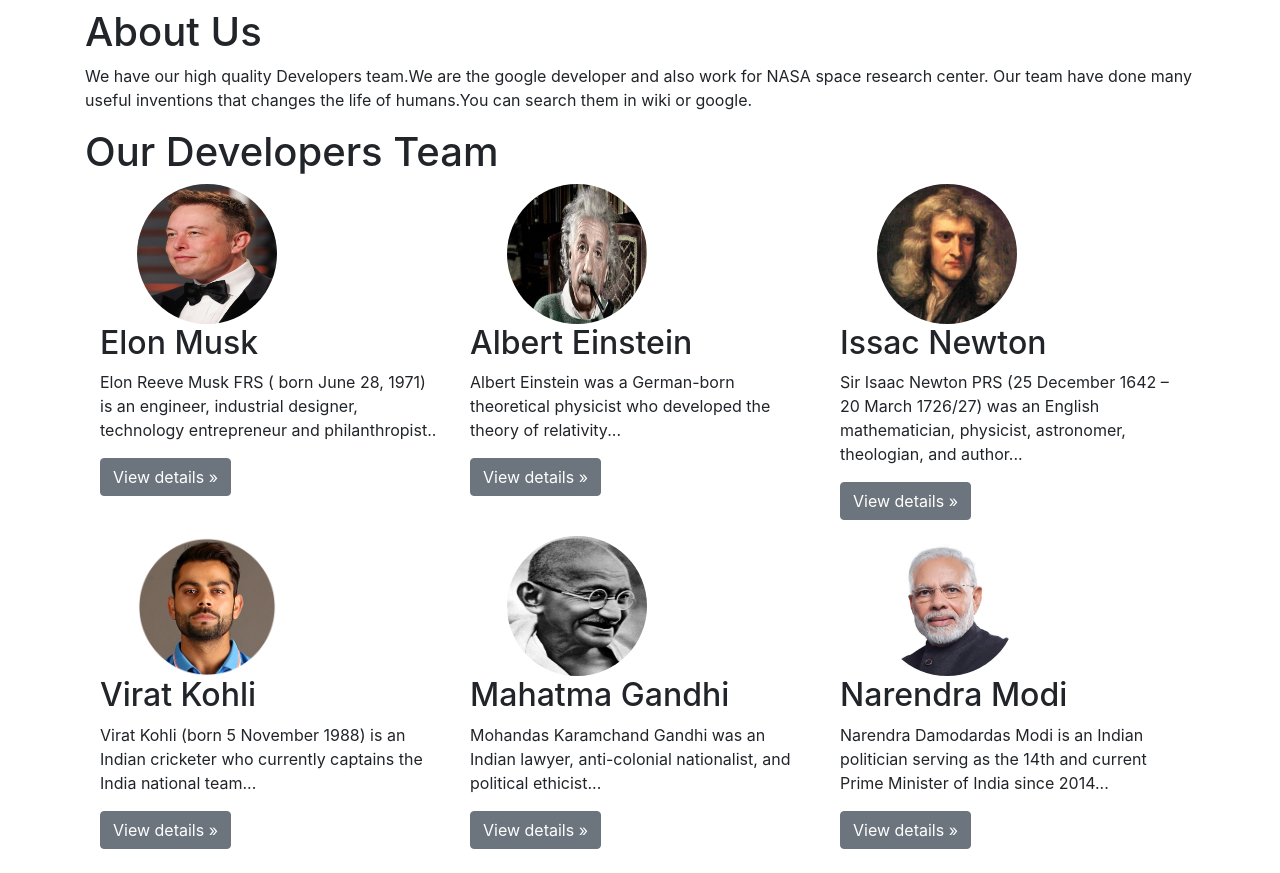
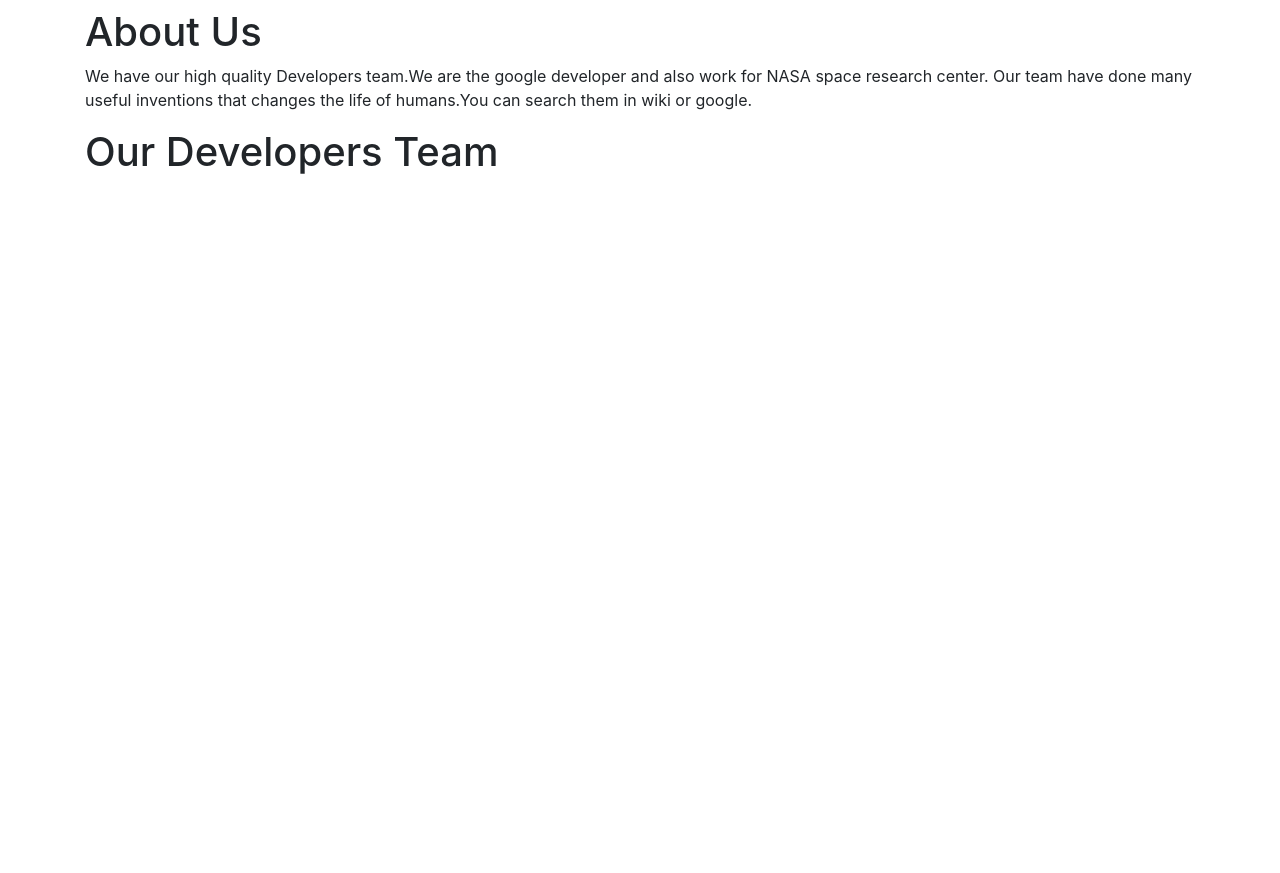
Before and after one commit to Aman123at/Django-E-Commerce-Webapp, a Django app: page /shop/about/ in a window 1280 px wide. Shown: the part 56-929 px from the top of the page. After the commit the page ends 230 px from the top, so only its background shows below. Run offline with Django 3.2, Linux system fonts and the light colour scheme; some libraries are stand-ins or nearby versions.

Commit message:
Update about.html

```diff
--- a/shop/templates/shop/about.html
+++ b/shop/templates/shop/about.html
@@ -22,64 +22,7 @@ Our team have done many useful inventions that changes the life of humans.You ca
 
 
 <h1>Our Developers Team</h1>
-<div class="container marketing">
 
-    <!-- Three columns of text below the carousel -->
-    <div class="row">
-      <div class="col-lg-4">
-      <div class="myclass">
-        <img src="/media/shop/images/elon.jpg"  class="rounded-circle" width="140" height="140" role="img" ></div>
-        <h2>Elon Musk</h2>
-        <p>Elon Reeve Musk FRS ( born June 28, 1971) is an engineer, industrial designer, technology entrepreneur and philanthropist..</p>
-        <p><a class="btn btn-secondary" href="https://en.wikipedia.org/wiki/Elon_Musk" role="button">View details »</a></p>
-      </div><!-- /.col-lg-4 -->
-
-
-
-      <div class="col-lg-4">
-      <div class="myclass">
-        <img src="/media/shop/images/einstein.jpg"  class="rounded-circle" width="140" height="140" role="img" ></div>
-        <h2>Albert Einstein</h2>
-        <p>Albert Einstein was a German-born theoretical physicist who developed the theory of relativity...</p>
-        <p><a class="btn btn-secondary" href="https://en.wikipedia.org/wiki/Albert_Einstein" role="button">View details »</a></p>
-      </div><!-- /.col-lg-4 -->
-
-
-
-      <div class="col-lg-4">
-      <div class="myclass">
-        <img src="/media/shop/images/newton.jpg"  class="rounded-circle" width="140" height="140" role="img" ></div>
-        <h2>Issac Newton</h2>
-        <p>Sir Isaac Newton PRS (25 December 1642 – 20 March 1726/27) was an English mathematician, physicist, astronomer, theologian, and author...</p>
-        <p><a class="btn btn-secondary" href="https://en.wikipedia.org/wiki/Isaac_Newton" role="button">View details »</a></p>
-      </div><!-- /.col-lg-4 -->
-
-
-    <div class="col-lg-4">
-      <div class="myclass">
-        <img src="/media/shop/images/vk1.png"  class="rounded-circle" width="140" height="140" role="img" ></div>
-        <h2>Virat Kohli</h2>
-        <p>Virat Kohli (born 5 November 1988) is an Indian cricketer who currently captains the India national team...</p>
-        <p><a class="btn btn-secondary" href="https://en.wikipedia.org/wiki/Virat_Kohli" role="button">View details »</a></p>
-      </div><!-- /.col-lg-4 -->
-
-    <div class="col-lg-4">
-      <div class="myclass">
-        <img src="/media/shop/images/mg.jpg"  class="rounded-circle" width="140" height="140" role="img" ></div>
-        <h2>Mahatma Gandhi</h2>
-        <p>Mohandas Karamchand Gandhi was an Indian lawyer, anti-colonial nationalist, and political ethicist...</p>
-        <p><a class="btn btn-secondary" href="https://en.wikipedia.org/wiki/Mahatma_Gandhi" role="button">View details »</a></p>
-      </div><!-- /.col-lg-4 -->
-
-
-
-    <div class="col-lg-4">
-      <div class="myclass">
-        <img src="/media/shop/images/modi.jpg"  class="rounded-circle" width="140" height="140" role="img" ></div>
-        <h2>Narendra Modi</h2>
-        <p>Narendra Damodardas Modi is an Indian politician serving as the 14th and current Prime Minister of India since 2014...</p>
-        <p><a class="btn btn-secondary" href="https://en.wikipedia.org/wiki/Narendra_Modi" role="button">View details »</a></p>
-      </div><!-- /.col-lg-4 -->
       </div><!-- /.row -->
 
 
@@ -94,6 +37,6 @@ Our team have done many useful inventions that changes the life of humans.You ca
 
     <!-- /END THE FEATURETTES -->
 
-  </div>
+
 </div>
 {% endblock body %}
```
